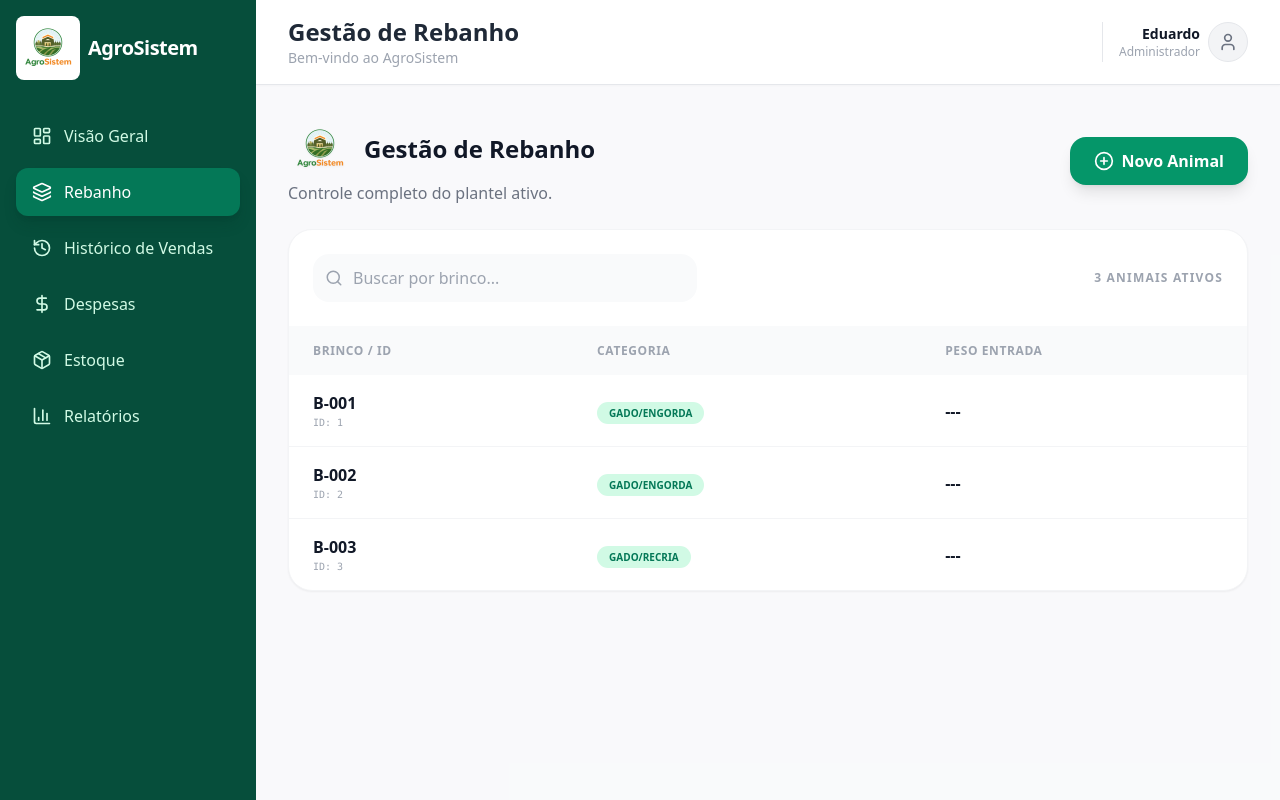
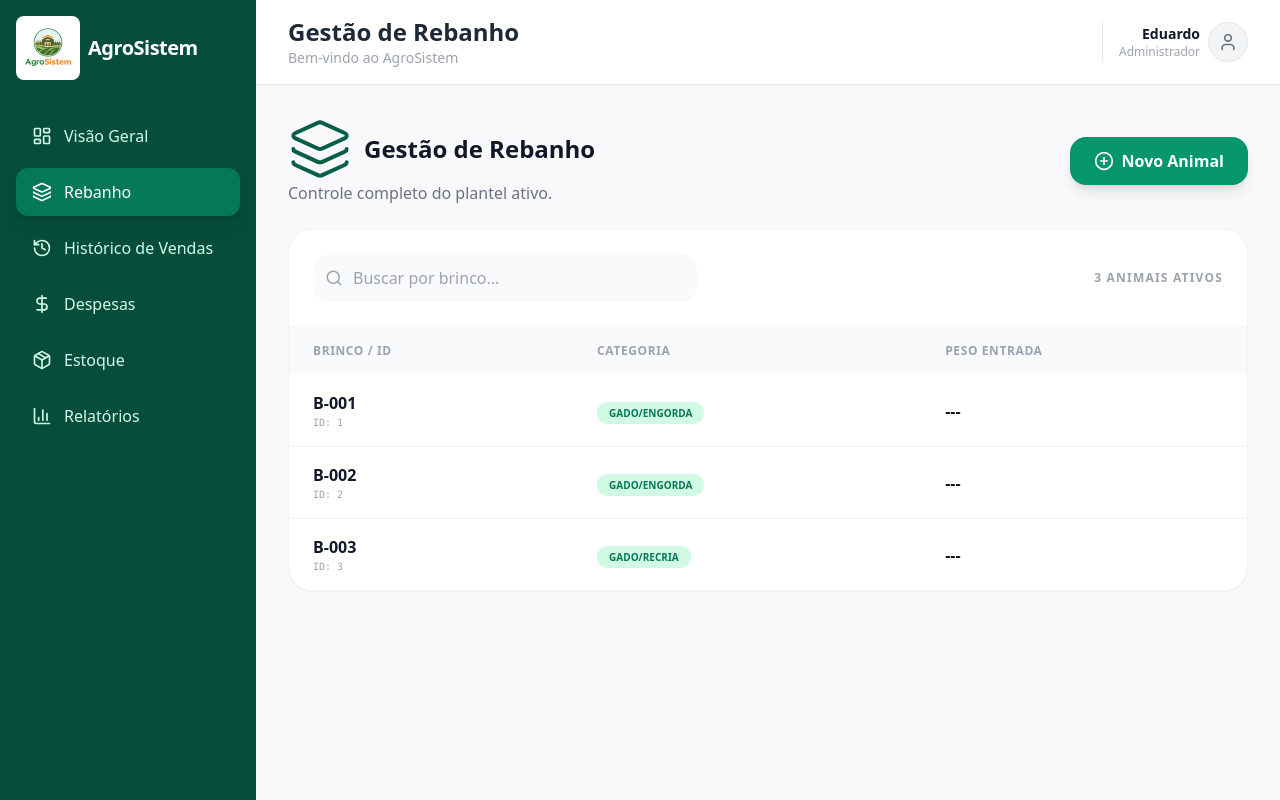
Before and after one commit to Edu-morais/gestaoagro, a React (Vite) app: page / in a window 1280 px wide. Both pictures are taken after a click on the button "Rebanho". Built offline with nearby package versions, Linux system fonts and the light colour scheme.

Commit message:
UI Polish: Replace Rebanho header img with Layers icon

```diff
--- a/pages/Animals.tsx
+++ b/pages/Animals.tsx
@@ -91,7 +91,7 @@ const Animals: React.FC<AnimalsProps> = ({ data, setData }) => {
       <div className="flex justify-between items-center">
         <div>
           <h2 className="text-2xl font-bold text-gray-900 flex items-center gap-3">
-            <img src="/logo.png" alt="Icon" className="w-16 h-16 object-contain drop-shadow-sm" />
+            <Layers className="w-16 h-16 text-emerald-800" strokeWidth={1.5} />
             Gestão de Rebanho
           </h2>
           <p className="text-gray-500">Controle completo do plantel ativo.</p>
```
